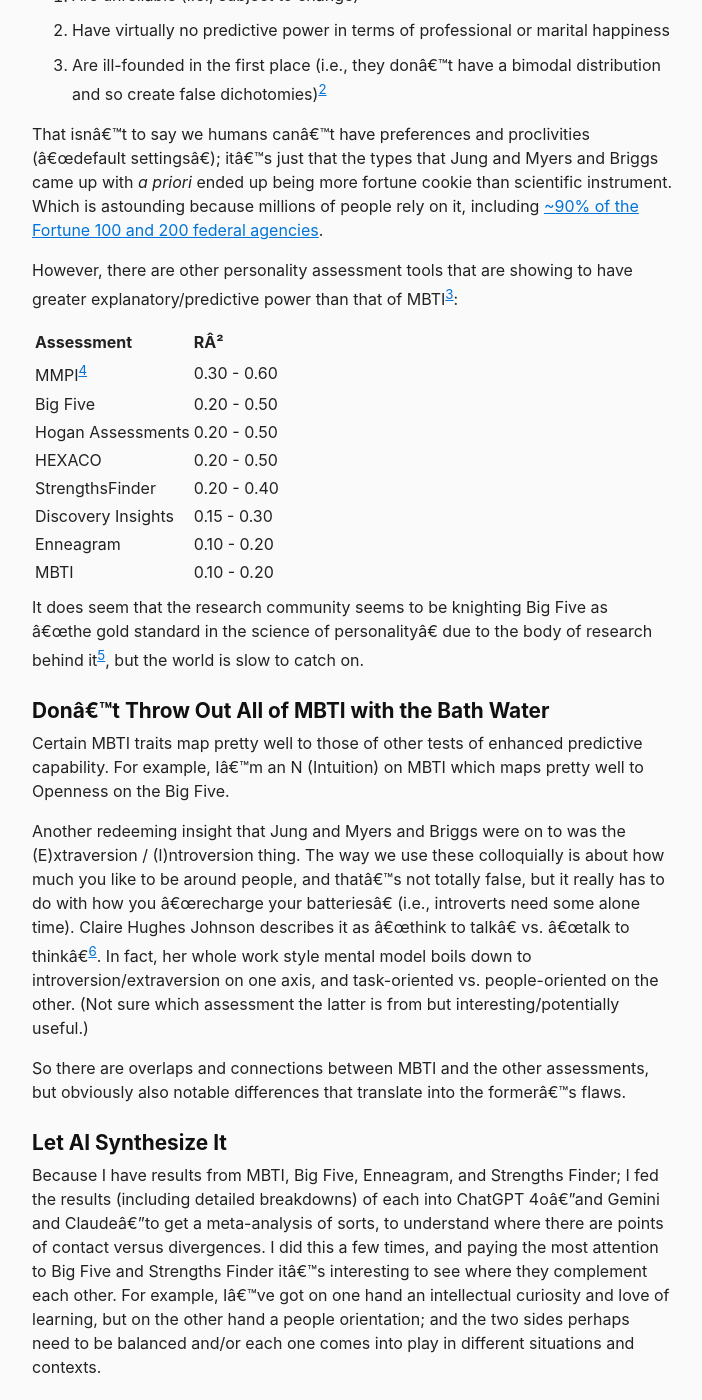
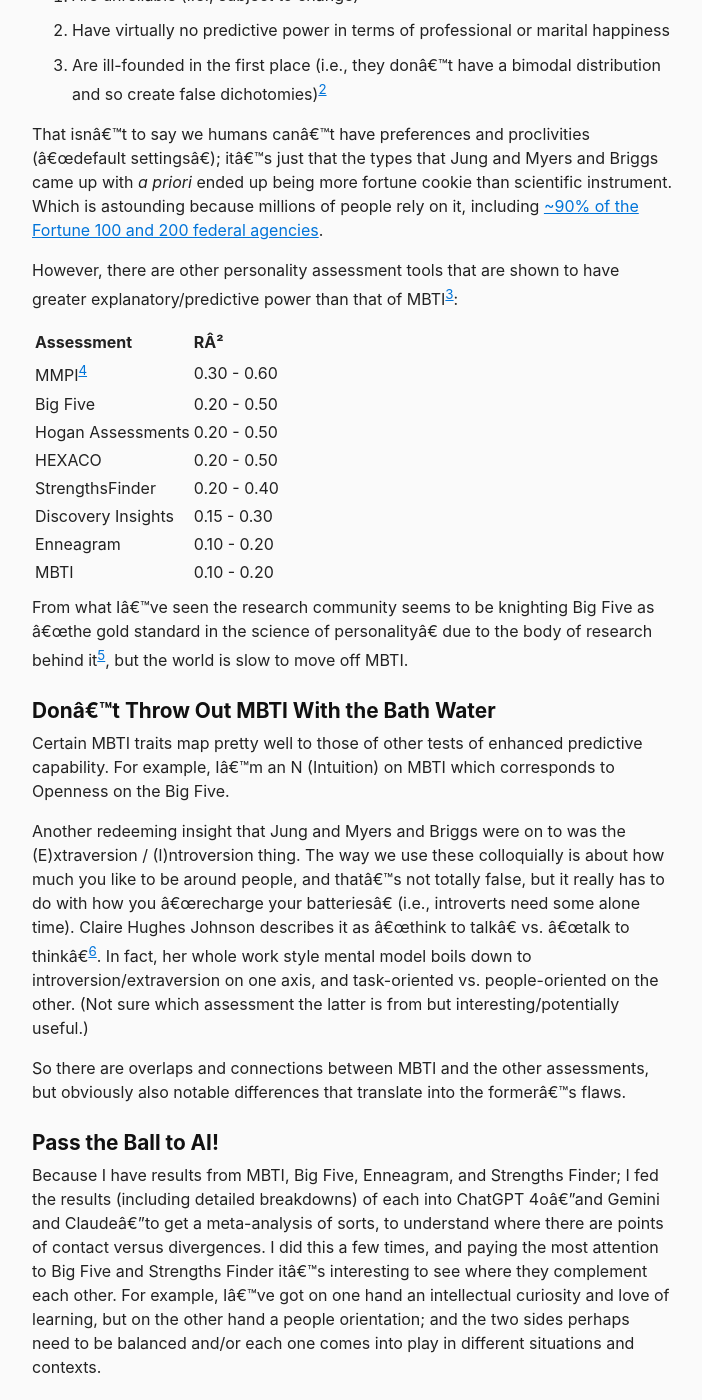
Before and after one commit to berensp/berensp.github.io, a Jekyll site: the page built from _posts/2024-06-01-personality.md, in a window 1280 px wide and 1400 px high, scrolled down 408 px. Shown: the whole window, without its empty margins (288-990 px from the left). Built offline with Jekyll 4.4.1, drawn with Linux system fonts in a browser that asks for light colours; a script that is not in the unit is left out; some of the changed text lies outside the part shown.

Commit message:
Update 2024-06-01-personality.md

```diff
--- a/_posts/2024-06-01-personality.md
+++ b/_posts/2024-06-01-personality.md
@@ -16,7 +16,7 @@
 
 That isn't to say we humans can't have preferences and proclivities ("default settings"); it's just that the types that Jung and Myers and Briggs came up with *a priori* ended up being more fortune cookie than scientific instrument. Which is astounding because millions of people rely on it, including [~90% of the Fortune 100 and 200 federal agencies](https://www.vox.com/2014/7/15/5881947/myers-briggs-personality-test-meaningless).
 
-However, there are other personality assessment tools that are showing to have greater explanatory/predictive power than that of MBTI[^3]:
+However, there are other personality assessment tools that are shown to have greater explanatory/predictive power than that of MBTI[^3]:
 
 | Assessment | R² |
 | :--- | :--- |
@@ -31,15 +31,15 @@
 
 [^3]: Butcher, J. N., Dahlstrom, W. G., Graham, J. R., Tellegen, A., & Kaemmer, B. (1989). *MMPI-2: Manual for the administration and scoring.*; Ozer, D. J., & Benet-Martínez, V. (2006). "Personality and the prediction of consequential outcomes." *Annual Review of Psychology.*; Ashton, M. C., & Lee, K. (2007). "Empirical, theoretical, and practical advantages of the HEXACO model of personality structure." *Personality and Social Psychology Review.*; Hogan, Robert, and Brent Holland. "Using Theory to Evaluate Personality and Job-Performance Relations: A Socioanalytic Perspective." *Journal of Applied Psychology* 88, no. 1 (2003): 100-112; Asplund, J., Lopez, S. J., Hodges, T., & Harter, J. (2007). "The Clifton StrengthsFinder® 2.0 Technical Report: Development and validation."; Smith, Paul, Barrett, Barbara, and Niels van der Kolk. "Insights Discovery and the Prediction of Work Performance: An Empirical Study." *Journal of Occupational and Organizational Psychology* 90, no. 2 (2017): 261-276.; Hook, J. N., Davis, D. E., Owen, J., Worthington Jr, E. L., & Utsey, S. O. (2013). "Cultural humility: Measuring openness to culturally diverse clients." *Journal of Counseling Psychology.*; McCrae, R. R., & Costa, P. T. (1989). "Reinterpreting the Myers-Briggs Type Indicator from the perspective of the Five-Factor Model of personality." *Journal of Personality.*
 
-[^4]: i.e., Minnesota Multiphasic Personality Inventory. Not totally relevant—it's more clinical and used specifically for psychological disorders—but I won't squander the opportunity to shout out to [the homeland](https://berens.co/mn/).
+[^4]: i.e., Minnesota Multiphasic Personality Inventory. Not so relevant—it's more clinical and used specifically for psychological disorders—but I won't squander the opportunity to shout out to [the homeland](https://berens.co/mn/).
 
-It does seem that the research community seems to be knighting Big Five as "the gold standard in the science of personality" due to the body of research behind it[^5], but the world is slow to catch on.
+From what I've seen the research community seems to be knighting Big Five as "the gold standard in the science of personality" due to the body of research behind it[^5], but the world is slow to move off MBTI.
 
 [^5]: Nick Hobson, ["Researchers Compare Most Popular Personality Tests. For This Scientist, Results Are Disappointing,"](https://www.inc.com/nick-hobson/researchers-compare-most-popular-personality-tests-for-this-scientist-results-are-disappointing.html) *Inc.*, accessed May 31, 2024, .
 
-## Don't Throw Out All of MBTI with the Bath Water
+## Don't Throw Out MBTI With the Bath Water
 
-Certain MBTI traits map pretty well to those of other tests of enhanced predictive capability. For example, I'm an N (Intuition) on MBTI which maps pretty well to Openness on the Big Five.
+Certain MBTI traits map pretty well to those of other tests of enhanced predictive capability. For example, I'm an N (Intuition) on MBTI which corresponds to Openness on the Big Five.
 
 Another redeeming insight that Jung and Myers and Briggs were on to was the (E)xtraversion / (I)ntroversion thing. The way we use these colloquially is about how much you like to be around people, and that's not totally false, but it really has to do with how you "recharge your batteries" (i.e., introverts need some alone time). Claire Hughes Johnson describes it as "think to talk" vs. "talk to think"[^6]. In fact, her whole work style mental model boils down to introversion/extraversion on one axis, and task-oriented vs. people-oriented on the other. (Not sure which assessment the latter is from but interesting/potentially useful.)
 
@@ -47,7 +47,7 @@
 
 [^6]: ["How to Take Radical Ownership of Your Life and Career — Claire Hughes Johnson"](https://www.youtube.com/watch?v=ZHCtb80SUHQ&t=6754s); *The Tim Ferriss Show*; Feb 27, 2024.
 
-## Let AI Synthesize It
+## Pass the Ball to AI!
 
 Because I have results from MBTI, Big Five, Enneagram, and Strengths Finder; I fed the results (including detailed breakdowns) of each into ChatGPT 4o—and Gemini and Claude—to get a meta-analysis of sorts, to understand where there are points of contact versus divergences. I did this a few times, and paying the most attention to Big Five and Strengths Finder it's interesting to see where they complement each other. For example, I've got on one hand an intellectual curiosity and love of learning, but on the other hand a people orientation; and the two sides perhaps need to be balanced and/or each one comes into play in different situations and contexts.
 
```
